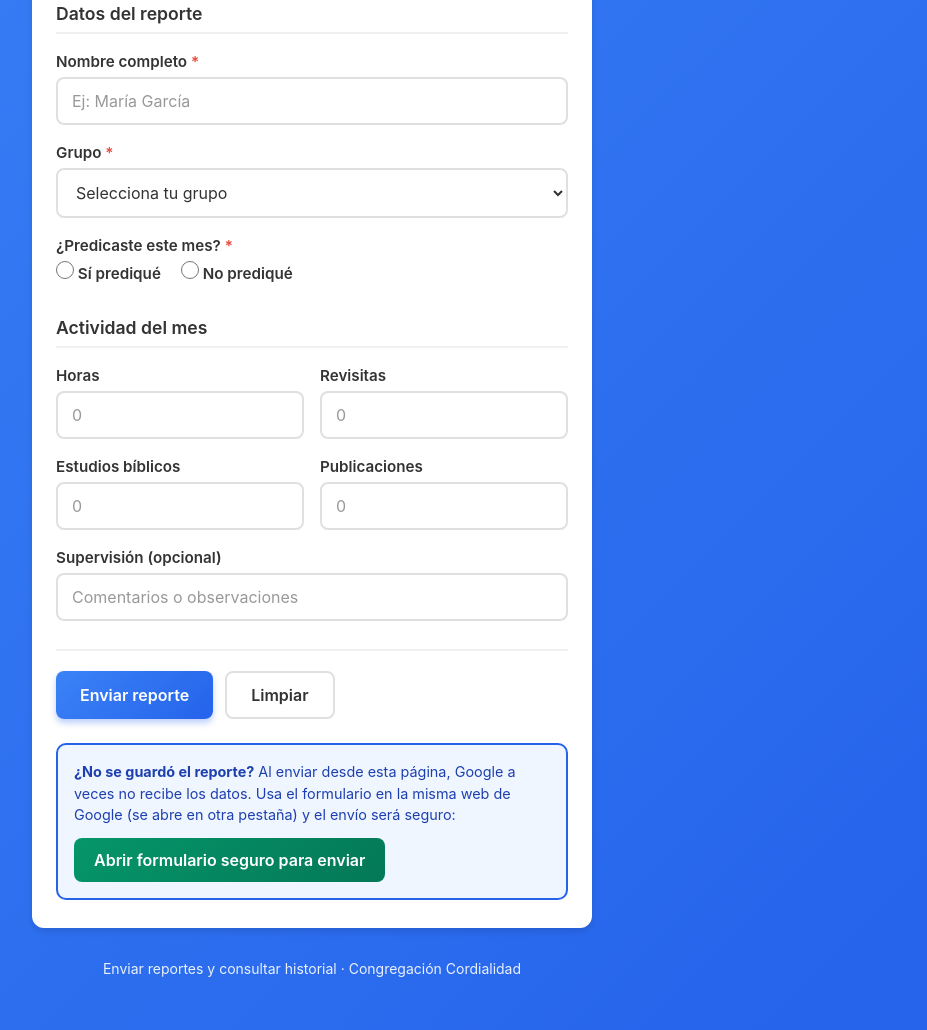
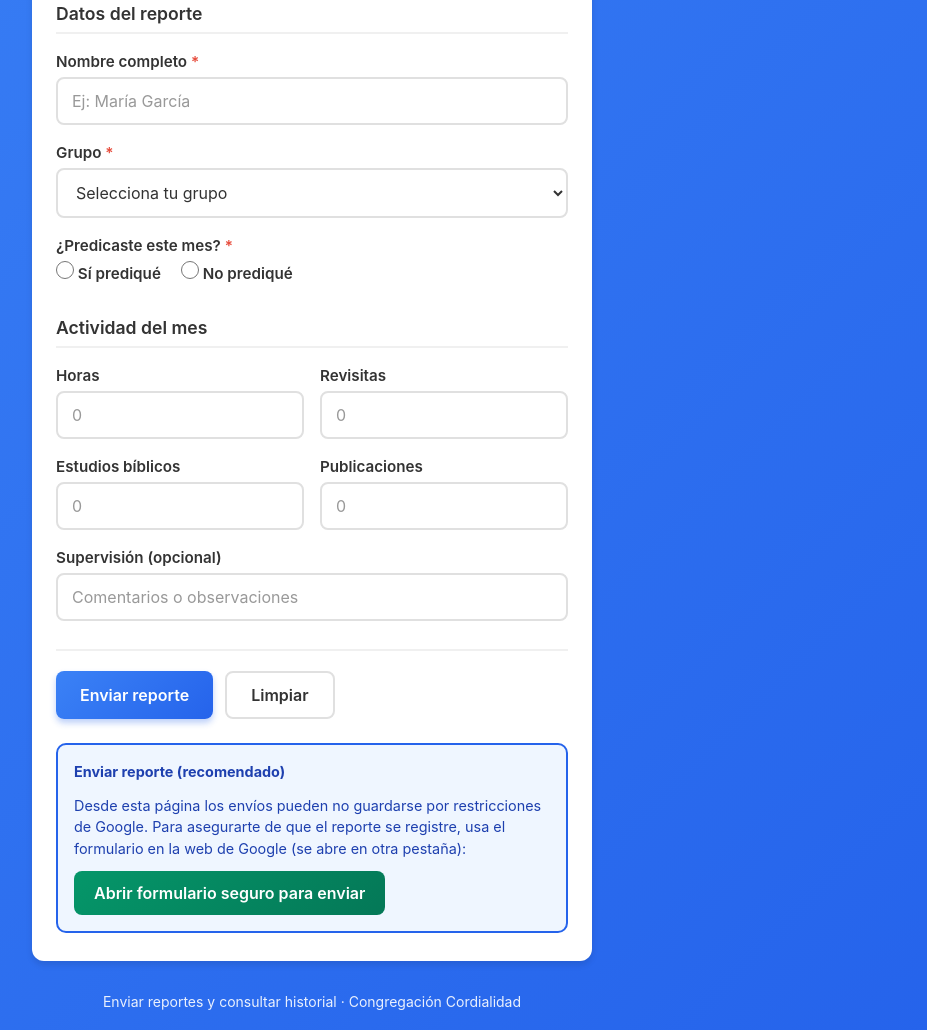
Before and after one commit to Jestruyo/form_reporte_mensual, a plain HTML site: page index.html in a window 1280 px wide and 1329 px high. Shown: the part 299-1329 px from the top of the page, without its empty margins (328-1255 px from the left). Drawn offline with Linux system fonts and the light colour scheme.

Commit message:
MOD: Se corrije bug del envio post2

```diff
--- a/form.js
+++ b/form.js
@@ -117,7 +117,7 @@
         submitBtn.textContent = 'Enviando…';
 
         submitViaIframe(data);
-        showMessage('Reporte enviado. Revisa la pestaña "Mi historial" en unos segundos para confirmar. Si no aparece, usa el enlace "Formulario seguro" más abajo.', 'success');
+        showMessage('Revisa "Mi historial" para ver si se guardó. Si no aparece, usa el botón verde "Abrir formulario seguro para enviar" — ese sí guarda siempre.', 'success');
         form.reset();
         submitBtn.disabled = false;
         submitBtn.textContent = 'Enviar reporte';
--- a/index.html
+++ b/index.html
@@ -87,8 +87,9 @@
                     </div>
                 </form>
                 <div id="message" class="message hidden" role="alert"></div>
-                <div class="form-fallback" id="formFallback">
-                    <p><strong>¿No se guardó el reporte?</strong> Al enviar desde esta página, Google a veces no recibe los datos. Usa el formulario en la misma web de Google (se abre en otra pestaña) y el envío será seguro:</p>
+                <div class="form-fallback form-fallback-primary" id="formFallback">
+                    <p><strong>Enviar reporte (recomendado)</strong></p>
+                    <p>Desde esta página los envíos pueden no guardarse por restricciones de Google. Para asegurarte de que el reporte se registre, usa el formulario en la web de Google (se abre en otra pestaña):</p>
                     <a href="#" id="linkFormSeguro" class="btn btn-secure" target="_blank" rel="noopener noreferrer">Abrir formulario seguro para enviar</a>
                 </div>
             </section>
```
